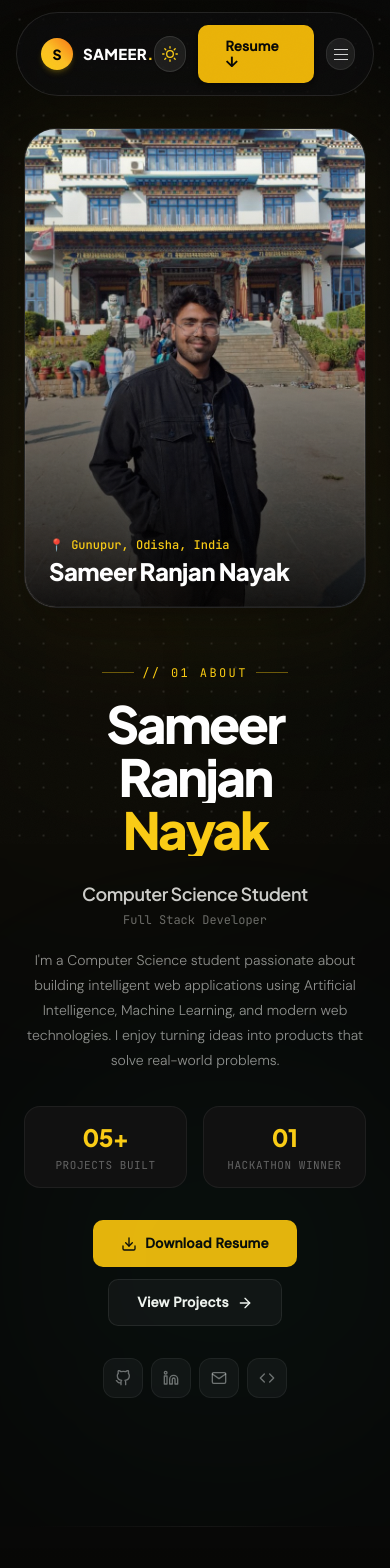
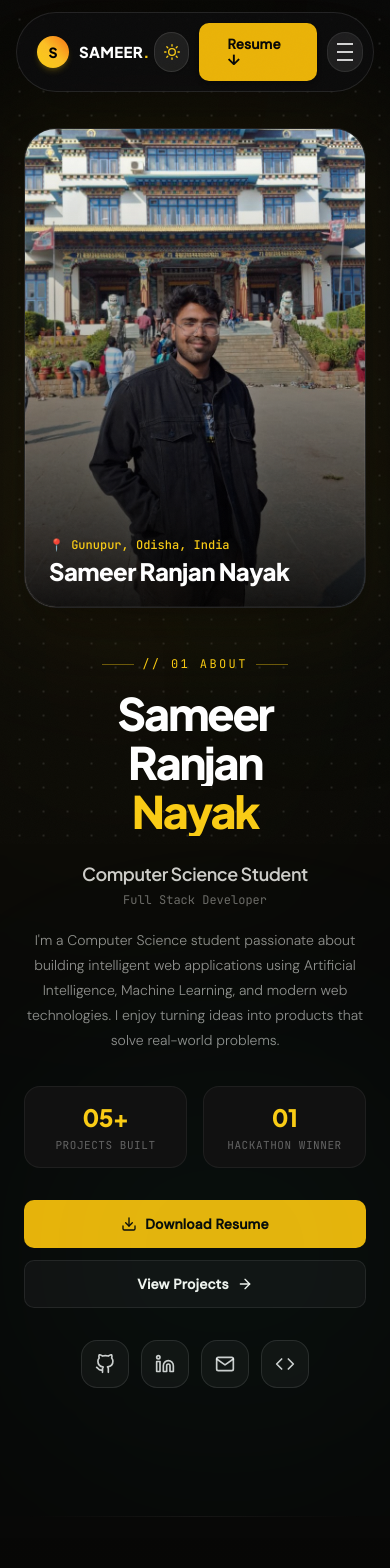
Before and after one commit to sameerranjan10/My_portfolio, a React (Create React App) app: page / in a window 390 px wide. Shown: the top 1568 px of the page. Built offline with nearby package versions, Linux system fonts and the light colour scheme.

Commit message:
Updated ux for android

```diff
--- a/src/components/About.jsx
+++ b/src/components/About.jsx
@@ -124,9 +124,9 @@ export default function About() {
           </motion.div>
 
           {/* ─── Right Column: Editorial Landing Content ─── */}
-          <div className="text-center lg:text-left">
+          <div className="text-center lg:text-left flex flex-col items-center lg:items-start">
             {/* Section label */}
-            <motion.div variants={fadeSlideUp} className="inline-flex items-center gap-2 mb-4 md:mb-6">
+            <motion.div variants={fadeSlideUp} className="inline-flex items-center gap-2 mb-4 md:mb-6 justify-center lg:justify-start">
               <motion.div initial={{ width: 0 }} animate={{ width: 32 }} transition={{ duration: 0.6, delay: 0.2 }} className="h-px bg-yellow-400/40" />
               <span className="text-yellow-400 text-xs font-mono tracking-[0.2em] uppercase">
                 // 01 About
@@ -135,12 +135,12 @@ export default function About() {
             </motion.div>
 
             {/* Enhanced Kinetic Typography Headline */}
-            <div className="mb-6 md:mb-8 overflow-hidden">
-              <h1 className="font-display font-black text-[clamp(3.2rem,7vw,5.5rem)] leading-[0.88] tracking-tighter text-gray-900 dark:text-white perspective-[1000px]">
+            <div className="mb-6 md:mb-8 overflow-hidden w-full text-center lg:text-left">
+              <h1 className="font-display font-black text-[clamp(2.8rem,7vw,5.5rem)] leading-[0.92] sm:leading-[0.88] tracking-tighter text-gray-900 dark:text-white perspective-[1000px]">
                 <span className="block overflow-hidden py-1">
                   <motion.span
                     variants={lineReveal(0.08)}
-                    className="block transform-gpu origin-bottom-left"
+                    className="block transform-gpu origin-bottom sm:origin-bottom-left"
                   >
                     Sameer
                   </motion.span>
@@ -148,7 +148,7 @@ export default function About() {
                 <span className="block overflow-hidden py-1">
                   <motion.span
                     variants={lineReveal(0.2)}
-                    className="block transform-gpu origin-bottom-left"
+                    className="block transform-gpu origin-bottom sm:origin-bottom-left"
                   >
                     Ranjan
                   </motion.span>
@@ -156,7 +156,7 @@ export default function About() {
                 <span className="block overflow-hidden py-1">
                   <motion.span
                     variants={lineReveal(0.32)}
-                    className="block text-yellow-400 transform-gpu origin-bottom-left"
+                    className="block text-yellow-400 transform-gpu origin-bottom sm:origin-bottom-left"
                   >
                     Nayak
                   </motion.span>
@@ -165,7 +165,7 @@ export default function About() {
             </div>
 
             {/* Subtitle */}
-            <motion.div variants={fadeSlideUp} className="mb-5 md:mb-6">
+            <motion.div variants={fadeSlideUp} className="mb-5 md:mb-6 text-center lg:text-left">
               <p className="font-display text-lg md:text-xl font-semibold text-gray-700 dark:text-white/80 tracking-tight">
                 Computer Science Student
               </p>
@@ -177,7 +177,7 @@ export default function About() {
             {/* Bio description */}
             <motion.p
               variants={fadeSlideUp}
-              className="text-gray-500 dark:text-white/55 text-sm md:text-base font-light leading-[1.8] mb-8 max-w-xl mx-auto lg:mx-0"
+              className="text-gray-500 dark:text-white/55 text-sm md:text-base font-light leading-[1.8] mb-8 max-w-xl text-center lg:text-left"
             >
               I'm a Computer Science student passionate about building intelligent web applications
               using Artificial Intelligence, Machine Learning, and modern web technologies. I enjoy
@@ -187,7 +187,7 @@ export default function About() {
             {/* ─── Stats Grid ─── */}
             <motion.div
               variants={fadeSlideUp}
-              className="grid grid-cols-2 gap-4 mb-8 max-w-sm mx-auto lg:mx-0"
+              className="grid grid-cols-2 gap-4 mb-8 w-full max-w-sm"
             >
               {STATS.map((stat, i) => (
                 <motion.div
@@ -214,14 +214,14 @@ export default function About() {
             {/* ─── Action Buttons ─── */}
             <motion.div
               variants={fadeSlideUp}
-              className="flex flex-wrap gap-3 justify-center lg:justify-start mb-8"
+              className="flex flex-col sm:flex-row gap-3 justify-center lg:justify-start mb-8 w-full sm:w-auto"
             >
               <motion.a
                 href="/Sameer_Ranjan_Nayak_Elite_Internship_CV_With_Certifications.pdf"
                 download
                 whileHover={{ scale: 1.04, y: -2 }}
                 whileTap={{ scale: 0.96 }}
-                className="btn-primary inline-flex items-center gap-2"
+                className="btn-primary inline-flex items-center justify-center gap-2 min-h-[48px] px-6 text-sm font-bold rounded-full w-full sm:w-auto text-center"
               >
                 <FiDownload className="w-4 h-4" />
                 Download Resume
@@ -230,7 +230,7 @@ export default function About() {
                 href="#projects"
                 whileHover={{ scale: 1.04, y: -2 }}
                 whileTap={{ scale: 0.96 }}
-                className="btn-secondary inline-flex items-center gap-2"
+                className="btn-secondary inline-flex items-center justify-center gap-2 min-h-[48px] px-6 text-sm font-bold rounded-full w-full sm:w-auto text-center"
                 onClick={e => {
                   e.preventDefault();
                   document.querySelector("#projects")?.scrollIntoView({ behavior: "smooth" });
@@ -244,22 +244,25 @@ export default function About() {
             {/* ─── Social Icons ─── */}
             <motion.div
               variants={fadeSlideUp}
-              className="flex items-center gap-2 justify-center lg:justify-start"
+              className="flex items-center justify-center lg:justify-start w-full"
             >
-              {SOCIALS.map((social) => (
-                <motion.a
-                  key={social.label}
-                  href={social.href}
-                  target={social.href.startsWith("mailto") ? undefined : "_blank"}
-                  rel="noopener noreferrer"
-                  whileHover={{ scale: 1.1, y: -2 }}
-                  whileTap={{ scale: 0.95 }}
-                  className="w-10 h-10 rounded-xl bg-[#f2f2ed] dark:bg-[#111111] border border-black/[0.06] dark:border-white/[0.06] flex items-center justify-center text-gray-500 dark:text-white/40 hover:text-yellow-400 hover:border-yellow-400/25 transition-all duration-300"
-                  aria-label={social.label}
-                >
-                  <social.icon className="w-4 h-4" />
-                </motion.a>
-              ))}
+              <div className="flex flex-wrap items-center justify-center lg:justify-start gap-3">
+                {SOCIALS.map((soc) => {
+                  const Icon = soc.icon;
+                  return (
+                    <a
+                      key={soc.label}
+                      href={soc.href}
+                      target="_blank"
+                      rel="noopener noreferrer"
+                      className="p-3 rounded-2xl bg-black/[0.04] dark:bg-white/[0.04] border border-black/10 dark:border-white/10 text-gray-700 dark:text-white/80 hover:text-yellow-500 dark:hover:text-yellow-400 hover:border-yellow-400/40 transition-all flex items-center justify-center min-w-[48px] min-h-[48px] touch-manipulation shadow-sm"
+                      aria-label={soc.label}
+                    >
+                      <Icon className="w-5 h-5" />
+                    </a>
+                  );
+                })}
+              </div>
             </motion.div>
           </div>
         </div>
--- a/src/components/Contact.jsx
+++ b/src/components/Contact.jsx
@@ -250,7 +250,7 @@ export default function Contact() {
                   disabled={status === "loading"}
                   whileHover={status !== "loading" ? { scale: 1.02, y: -1 } : {}}
                   whileTap={status !== "loading" ? { scale: 0.98 } : {}}
-                  className="w-full py-3.5 rounded-xl font-display font-bold text-sm transition-all relative overflow-hidden"
+                  className="w-full py-3.5 rounded-xl font-display font-bold text-sm transition-all relative overflow-hidden min-h-[48px]"
                   style={{
                     background:
                       status === "success"
--- a/src/components/Hero.jsx
+++ b/src/components/Hero.jsx
@@ -106,12 +106,12 @@ export default function Hero() {
             </motion.p>
 
             {/* CTAs */}
-            <motion.div {...fadeUp(0.5)} className="flex flex-wrap gap-3 justify-center lg:justify-start">
+            <motion.div {...fadeUp(0.5)} className="flex flex-col sm:flex-row gap-3 justify-center lg:justify-start w-full sm:w-auto">
               <motion.a
                 href="#projects"
                 whileHover={{ scale: 1.04, y: -2 }}
                 whileTap={{ scale: 0.96 }}
-                className="btn-primary"
+                className="btn-primary min-h-[48px] px-6 py-3 text-sm font-bold flex items-center justify-center rounded-full shadow-md w-full sm:w-auto text-center"
                 onClick={e => { e.preventDefault(); document.querySelector("#projects")?.scrollIntoView({ behavior: "smooth" }); }}
               >
                 View Projects →
@@ -120,7 +120,7 @@ export default function Hero() {
                 href="#contact"
                 whileHover={{ scale: 1.04, y: -2 }}
                 whileTap={{ scale: 0.96 }}
-                className="btn-secondary"
+                className="btn-secondary min-h-[48px] px-6 py-3 text-sm font-bold flex items-center justify-center rounded-full shadow-md w-full sm:w-auto text-center"
                 onClick={e => { e.preventDefault(); document.querySelector("#contact")?.scrollIntoView({ behavior: "smooth" }); }}
               >
                 Get In Touch
--- a/src/components/Navbar.jsx
+++ b/src/components/Navbar.jsx
@@ -20,6 +20,18 @@ export default function Navbar({ theme, toggleTheme }) {
     return () => window.removeEventListener("scroll", onScroll);
   }, []);
 
+  // Lock body scroll when mobile menu is open
+  useEffect(() => {
+    if (open) {
+      document.body.style.overflow = "hidden";
+    } else {
+      document.body.style.overflow = "";
+    }
+    return () => {
+      document.body.style.overflow = "";
+    };
+  }, [open]);
+
   const handleNav = (href) => {
     setActive(href);
     setOpen(false);
@@ -34,20 +46,21 @@ export default function Navbar({ theme, toggleTheme }) {
         animate={{ y: 0, opacity: 1 }}
         transition={{ duration: 0.6, ease: [0.16, 1, 0.3, 1] }}
         className="fixed top-3 md:top-4 inset-x-0 z-50 flex justify-center px-4 md:px-6 pointer-events-auto"
+        style={{ top: "calc(0.75rem + var(--sat, 0px))" }}
       >
         {/* Always Glassmorphic Floating Container */}
         <div
-          className={`w-full backdrop-blur-2xl backdrop-saturate-180 bg-white/60 dark:bg-[#0c0c0e]/60 border border-black/10 dark:border-white/10 shadow-2xl shadow-black/20 rounded-full transition-all duration-500 ease-out flex items-center justify-between ${
+          className={`w-full backdrop-blur-2xl backdrop-saturate-180 bg-white/70 dark:bg-[#0c0c0e]/75 border border-black/10 dark:border-white/10 shadow-2xl shadow-black/20 rounded-full transition-all duration-500 ease-out flex items-center justify-between ${
             scrolled
-              ? "max-w-4xl md:max-w-5xl px-4 py-2 md:py-2"
-              : "max-w-6xl md:max-w-6xl px-6 py-3"
+              ? "max-w-4xl md:max-w-5xl px-4 py-2"
+              : "max-w-6xl md:max-w-6xl px-5 sm:px-6 py-2.5 sm:py-3"
           }`}
         >
           {/* Brand Logo */}
           <motion.a
             href="#"
             onClick={e => { e.preventDefault(); window.scrollTo({ top: 0, behavior: "smooth" }); }}
-            className="flex items-center gap-2.5 group"
+            className="flex items-center gap-2.5 group p-1 -ml-1"
             whileHover={{ scale: 1.03 }}
             whileTap={{ scale: 0.97 }}
           >
@@ -66,7 +79,7 @@ export default function Navbar({ theme, toggleTheme }) {
               <button
                 key={link.href}
                 onClick={() => handleNav(link.href)}
-                className={`relative px-4 py-1.5 text-xs font-semibold tracking-wider uppercase transition-colors duration-200 rounded-full ${
+                className={`relative px-4 py-1.5 text-xs font-semibold tracking-wider uppercase transition-colors duration-200 rounded-full min-h-[36px] flex items-center justify-center ${
                   active === link.href
                     ? "text-yellow-500 dark:text-yellow-400"
                     : "text-gray-600 dark:text-white/60 hover:text-gray-900 dark:hover:text-white"
@@ -85,13 +98,13 @@ export default function Navbar({ theme, toggleTheme }) {
           </nav>
 
           {/* Right Action Controls */}
-          <div className="flex items-center gap-3">
+          <div className="flex items-center gap-2.5 sm:gap-3">
             {/* Modern Theme Toggle Button */}
             <motion.button
               onClick={toggleTheme}
               whileHover={{ scale: 1.08 }}
               whileTap={{ scale: 0.92 }}
-              className="w-9 h-9 rounded-full bg-black/[0.05] dark:bg-white/[0.08] border border-black/[0.08] dark:border-white/[0.1] flex items-center justify-center text-gray-700 dark:text-yellow-400 hover:border-yellow-400/40 transition-colors shadow-sm cursor-pointer overflow-hidden"
+              className="w-10 h-10 rounded-full bg-black/[0.05] dark:bg-white/[0.08] border border-black/[0.08] dark:border-white/[0.1] flex items-center justify-center text-gray-700 dark:text-yellow-400 hover:border-yellow-400/40 transition-colors shadow-sm cursor-pointer overflow-hidden touch-manipulation"
               aria-label="Toggle theme"
             >
               <AnimatePresence mode="wait" initial={false}>
@@ -103,9 +116,9 @@ export default function Navbar({ theme, toggleTheme }) {
                   transition={{ duration: 0.2, ease: "easeOut" }}
                 >
                   {theme === "dark" ? (
-                    <FiSun className="w-4 h-4 text-yellow-400" />
+                    <FiSun className="w-4.5 h-4.5 text-yellow-400" />
                   ) : (
-                    <FiMoon className="w-4 h-4 text-gray-700" />
+                    <FiMoon className="w-4.5 h-4.5 text-gray-700" />
                   )}
                 </motion.div>
               </AnimatePresence>
@@ -117,44 +130,56 @@ export default function Navbar({ theme, toggleTheme }) {
               download
               whileHover={{ scale: 1.04, y: -1 }}
               whileTap={{ scale: 0.96 }}
-              className="hidden md:flex btn-primary text-xs font-bold py-2 px-4.5 rounded-full shadow-md"
+              className="hidden md:flex btn-primary text-xs font-bold py-2 px-4.5 rounded-full shadow-md min-h-[40px] items-center justify-center"
             >
               Resume ↓
             </motion.a>
 
-            {/* Mobile Hamburger Toggle */}
+            {/* Mobile Hamburger Toggle (Minimum 44px touch target) */}
             <button
-              className="md:hidden w-8 h-8 rounded-full bg-black/[0.05] dark:bg-white/[0.08] border border-black/[0.08] dark:border-white/[0.08] flex flex-col items-center justify-center gap-1"
+              className="md:hidden w-10 h-10 rounded-full bg-black/[0.05] dark:bg-white/[0.08] border border-black/[0.08] dark:border-white/[0.08] flex flex-col items-center justify-center gap-1.5 touch-manipulation"
               onClick={() => setOpen(o => !o)}
-              aria-label="Menu"
+              aria-label="Toggle navigation menu"
             >
-              <span className={`block w-3.5 h-px bg-black/80 dark:bg-white/80 transition-all duration-300 ${open ? "rotate-45 translate-y-[5px]" : ""}`} />
-              <span className={`block w-3.5 h-px bg-black/80 dark:bg-white/80 transition-all duration-300 ${open ? "opacity-0" : ""}`} />
-              <span className={`block w-3.5 h-px bg-black/80 dark:bg-white/80 transition-all duration-300 ${open ? "-rotate-45 -translate-y-[5px]" : ""}`} />
+              <span className={`block w-4 h-0.5 bg-black/80 dark:bg-white/80 transition-all duration-300 ${open ? "rotate-45 translate-y-[4px]" : ""}`} />
+              <span className={`block w-4 h-0.5 bg-black/80 dark:bg-white/80 transition-all duration-300 ${open ? "opacity-0" : ""}`} />
+              <span className={`block w-4 h-0.5 bg-black/80 dark:bg-white/80 transition-all duration-300 ${open ? "-rotate-45 -translate-y-[4px]" : ""}`} />
             </button>
           </div>
         </div>
       </motion.header>
 
-      {/* Mobile Glass Floating Menu */}
+      {/* Mobile Glass Floating Menu & Overlay */}
       <AnimatePresence>
         {open && (
+          <>
+            {/* Dark Backdrop Overlay */}
             <motion.div
-            initial={{ opacity: 0, y: -15, scale: 0.96 }}
+              initial={{ opacity: 0 }}
+              animate={{ opacity: 1 }}
+              exit={{ opacity: 0 }}
+              onClick={() => setOpen(false)}
+              className="fixed inset-0 bg-black/60 backdrop-blur-sm z-40 md:hidden"
+            />
+
+            {/* Drawer */}
+            <motion.div
+              initial={{ opacity: 0, y: -20, scale: 0.95 }}
               animate={{ opacity: 1, y: 0, scale: 1 }}
-            exit={{ opacity: 0, y: -15, scale: 0.96 }}
+              exit={{ opacity: 0, y: -20, scale: 0.95 }}
               transition={{ duration: 0.25, ease: [0.16, 1, 0.3, 1] }}
-            className="fixed top-16 inset-x-4 z-50 rounded-3xl backdrop-blur-2xl bg-white/90 dark:bg-[#121214]/90 border border-black/10 dark:border-white/10 p-5 shadow-2xl md:hidden"
+              className="fixed inset-x-4 z-50 rounded-3xl backdrop-blur-2xl bg-white/95 dark:bg-[#121214]/95 border border-black/10 dark:border-white/10 p-5 shadow-2xl md:hidden"
+              style={{ top: "calc(4.5rem + var(--sat, 0px))" }}
             >
-            <div className="flex flex-col gap-1">
+              <div className="flex flex-col gap-1.5">
                 {links.map((link, i) => (
                   <motion.button
                     key={link.href}
                     initial={{ opacity: 0, x: -10 }}
                     animate={{ opacity: 1, x: 0 }}
-                  transition={{ delay: i * 0.05 }}
+                    transition={{ delay: i * 0.04 }}
                     onClick={() => handleNav(link.href)}
-                  className="w-full text-left px-4 py-3 text-sm font-semibold tracking-wide text-gray-700 dark:text-white/80 hover:text-gray-900 dark:hover:text-white hover:bg-black/[0.04] dark:hover:bg-white/[0.06] rounded-2xl transition-colors"
+                    className="w-full text-left px-4 py-3.5 text-base font-semibold tracking-wide text-gray-800 dark:text-white/90 hover:text-yellow-500 dark:hover:text-yellow-400 hover:bg-black/[0.04] dark:hover:bg-white/[0.06] active:bg-black/[0.08] dark:active:bg-white/[0.1] rounded-2xl transition-colors min-h-[48px] flex items-center"
                   >
                     {link.label}
                   </motion.button>
@@ -164,13 +189,14 @@ export default function Navbar({ theme, toggleTheme }) {
                 <a
                   href="/Sameer_Ranjan_Nayak_Elite_Internship_CV_With_Certifications.pdf"
                   download
-                className="btn-primary flex-1 text-center text-xs font-bold py-3 rounded-full shadow-md"
+                  className="btn-primary flex-1 text-center text-sm font-bold py-3.5 rounded-full shadow-md min-h-[48px] flex items-center justify-center"
                   onClick={() => setOpen(false)}
                 >
-                Download Resume
+                  Download Resume ↓
                 </a>
               </div>
             </motion.div>
+          </>
         )}
       </AnimatePresence>
     </>
--- a/src/index.css
+++ b/src/index.css
@@ -20,6 +20,10 @@
   --r-lg:  20px;
   --r-xl:  28px;
   --ease:  cubic-bezier(0.16, 1, 0.3, 1);
+  --sat: env(safe-area-inset-top, 0px);
+  --sab: env(safe-area-inset-bottom, 0px);
+  --sal: env(safe-area-inset-left, 0px);
+  --sar: env(safe-area-inset-right, 0px);
 }
 
 
@@ -39,8 +43,17 @@
 
 
 /* ── Base ────────────────────────────────────────────── */
-*, *::before, *::after { box-sizing: border-box; margin: 0; padding: 0; }
-html { scroll-behavior: smooth; }
+*, *::before, *::after {
+  box-sizing: border-box;
+  margin: 0;
+  padding: 0;
+  -webkit-tap-highlight-color: transparent;
+}
+
+html {
+  scroll-behavior: smooth;
+  -webkit-text-size-adjust: 100%;
+}
 
 body {
   font-family: 'DM Sans', 'Plus Jakarta Sans', sans-serif;
@@ -56,6 +69,14 @@ body {
     radial-gradient(at 50% 50%, rgba(192, 132, 252, 0.04) 0px, transparent 50%);
   background-size: 100% 100%, 100% 100%, 100% 100%;
   background-attachment: fixed;
+  padding-top: var(--sat);
+  padding-bottom: var(--sab);
+  padding-left: var(--sal);
+  padding-right: var(--sar);
+}
+
+button, a, input, textarea {
+  touch-action: manipulation;
 }
 .light body {
   background-image:
@@ -260,9 +281,10 @@ body::after {
   padding: 14px 18px;
   color: var(--text);
   font-family: 'DM Sans', sans-serif;
-  font-size: 14px;
+  font-size: 16px;
   outline: none;
   transition: border-color 0.2s, box-shadow 0.2s;
+  min-height: 48px;
 }
 .form-input::placeholder { color: var(--text-dim); opacity: 0.6; }
 .form-input:focus {
```
Also changed, not shown: public/index.html (+5 -2 lines), src/components/Footer.jsx (+11 -12 lines), src/components/Projects.jsx (+33 -36 lines). Lines whose indentation alone changed are shown as unchanged.
